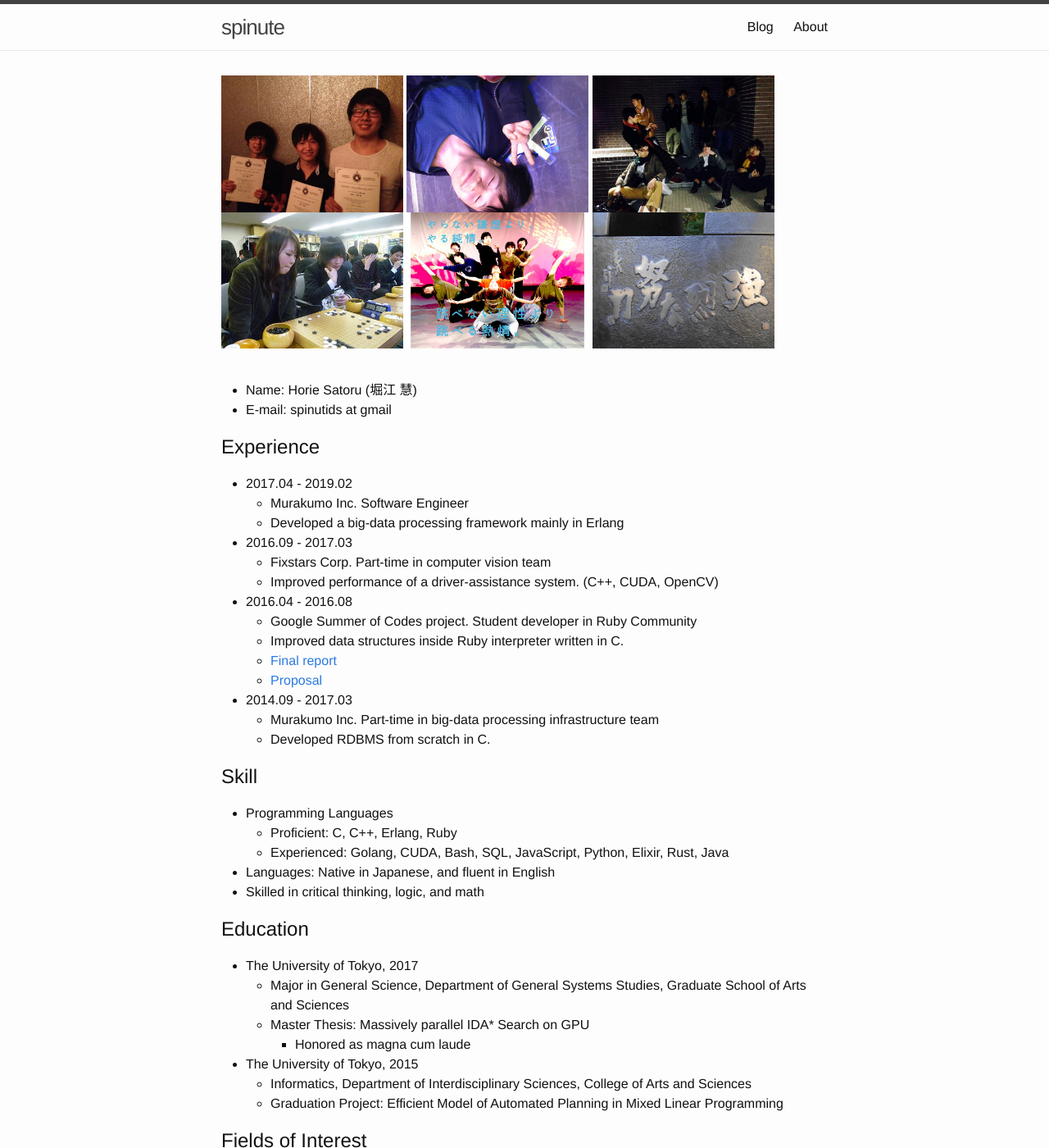
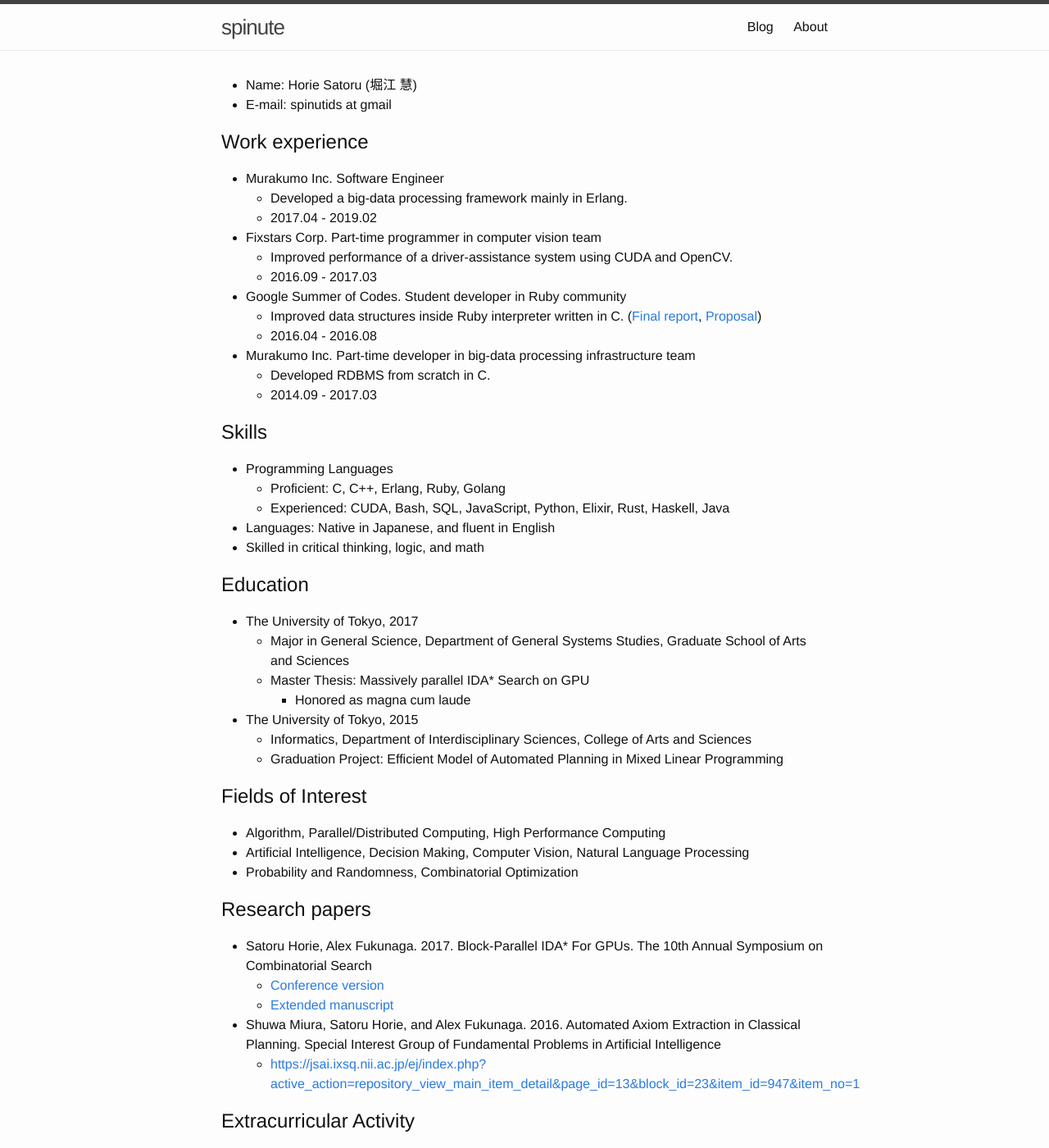
Before and after one commit to spinute/spinute.github.io, a Jekyll site: the page built from index.md, in a window 1280 px wide and 1400 px high. Shown: the whole window at 82% size. Built offline with Jekyll 4.4.1, drawn with Linux system fonts in a browser that asks for light colours; some of the changed text lies outside the part shown.

Commit message:
smallfix

```diff
--- a/_config.yml
+++ b/_config.yml
@@ -4,8 +4,6 @@
 # Site settings
 title: spinute
 email: spinutids(at)(gmail)
-descript: >
-  <div align='right'>&copy;spinute, all rights reserved.</div>
 baseurl: ""
 url: "http://spinute.org"
 twitter_username: spinute
--- a/_layouts/default.html
+++ b/_layouts/default.html
@@ -1,5 +1,5 @@
 <!DOCTYPE html>
-<html>
+<html lang="jp">
 
   {% include head.html %}
 
--- a/index.md
+++ b/index.md
@@ -3,40 +3,28 @@ layout: default
 title: About
 ---
 
-<div class="home">
-<img src="image/pin.JPG" width='30%' height='auto'>
-<img src="image/works01.jpg" width="30%" height="auto">
-<img src="image/works02.jpg" width="30%" height="auto">
-<img src="image/works04.jpg" width="30%" height="auto">
-<img src="image/works05.jpeg" width="30%" height="auto">
-<img src="image/works07.jpg" width="30%" height="auto">
-</div>
-
-<br>
-
 * Name: Horie Satoru (堀江 慧)
 * E-mail: spinutids at gmail
 
-## Experience
-* 2017.04 - 2019.02
-  * Murakumo Inc. Software Engineer
-  * Developed a big-data processing framework mainly in Erlang
-* 2016.09 - 2017.03
-  * Fixstars Corp. Part-time in computer vision team
-  * Improved performance of a driver-assistance system. (C++, CUDA, OpenCV)
-* 2016.04 - 2016.08
-  * Google Summer of Codes project. Student developer in Ruby Community
-  * Improved data structures inside Ruby interpreter written in C.
-  * [Final report](http://www.spinute.org/ruby/gsoc2016/english)
-  * [Proposal](https://summerofcode.withgoogle.com/archive/2016/projects/5201565367402496/)
-* 2014.09 - 2017.03
-  * Murakumo Inc. Part-time in big-data processing infrastructure team
+## Work experience
+
+* Murakumo Inc. Software Engineer
+  * Developed a big-data processing framework mainly in Erlang.
+  * 2017.04 - 2019.02
+* Fixstars Corp. Part-time programmer in computer vision team
+  * Improved performance of a driver-assistance system using CUDA and OpenCV.
+  * 2016.09 - 2017.03
+* Google Summer of Codes. Student developer in Ruby community
+  * Improved data structures inside Ruby interpreter written in C. ([Final report](http://www.spinute.org/ruby/gsoc2016/english), [Proposal](https://summerofcode.withgoogle.com/archive/2016/projects/5201565367402496/))
+  * 2016.04 - 2016.08
+* Murakumo Inc. Part-time developer in big-data processing infrastructure team
   * Developed RDBMS from scratch in C.
+  * 2014.09 - 2017.03
 
-## Skill
+## Skills
 * Programming Languages
-  * Proficient: C, C++, Erlang, Ruby
-  * Experienced: Golang, CUDA, Bash, SQL, JavaScript, Python, Elixir, Rust, Java
+  * Proficient: C, C++, Erlang, Ruby, Golang
+  * Experienced: CUDA, Bash, SQL, JavaScript, Python, Elixir, Rust, Haskell, Java
 * Languages: Native in Japanese, and fluent in English
 * Skilled in critical thinking, logic, and math
 
@@ -50,7 +38,10 @@ title: About
   * Graduation Project: Efficient Model of Automated Planning in Mixed Linear Programming
 
 ## Fields of Interest
-Algorithm, Parallel/Distributed Computing, Artificial Intelligence, Decision Making, Probability and Randomness, Computer Vision
+
+* Algorithm, Parallel/Distributed Computing, High Performance Computing
+* Artificial Intelligence, Decision Making, Computer Vision, Natural Language Processing
+* Probability and Randomness, Combinatorial Optimization
 
 ## Research papers
 * Satoru Horie, Alex Fukunaga. 2017. Block-Parallel IDA\* For GPUs. The 10th Annual Symposium on Combinatorial Search
```
Also changed, not shown: Gemfile.lock.
